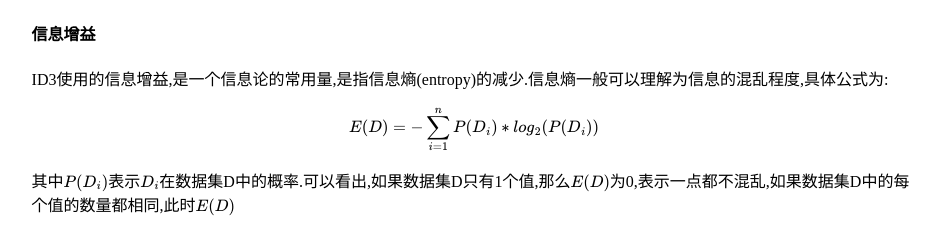
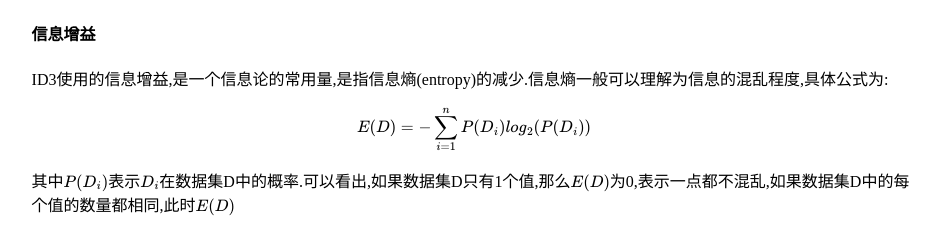
Before and after one commit to LelouchHe/lelouchhe.github.com, a Jekyll site: the page built from _posts/science/2018-01-06-machine_learning_in_action_review2.md, in a window 1280 px wide. Shown: the part 972-1201 px from the top of the page, without its empty margins (166-1113 px from the left). Built offline with Jekyll 4.4.1, drawn with Linux system fonts in a browser that asks for light colours; formulas are drawn with MathJax 3.

```diff
--- a/_layouts/math.html
+++ b/_layouts/math.html
@@ -8,4 +8,4 @@ layout: post
 <script type="text/x-mathjax-config">
     MathJax.Hub.Config({tex2jax: {inlineMath: [['$','$'], ['\\(','\\)']]}});
 </script>
-<script type="text/javascript" src="http://cdn.mathjax.org/mathjax/latest/MathJax.js?config=TeX-AMS-MML_HTMLorMML"></script>
+<script type="text/javascript" src="https://cdnjs.cloudflare.com/ajax/libs/mathjax/2.7.1/MathJax.js?config=TeX-AMS-MML_HTMLorMML"></script>
--- a/_posts/science/2018-01-06-machine_learning_in_action_review2.md
+++ b/_posts/science/2018-01-06-machine_learning_in_action_review2.md
@@ -42,7 +42,7 @@ tag: ml
 ID3使用的信息增益,是一个信息论的常用量,是指信息熵(entropy)的减少.信息熵一般可以理解为信息的混乱程度,具体公式为:
 
 $$
-E(D) = - \sum _ {i = 1} ^ {n} P(D _ i) * log _ 2 (P(D _ i))
+E(D) = - \sum _ {i = 1} ^ {n} P(D _ i) log _ 2 (P(D _ i))
 $$
 
 其中$P(D _ i)$表示$D _ i$在数据集D中的概率.可以看出,如果数据集D只有1个值,那么$E(D)$为0,表示一点都不混乱,如果数据集D中的每个值的数量都相同,此时$E(D)$
```
